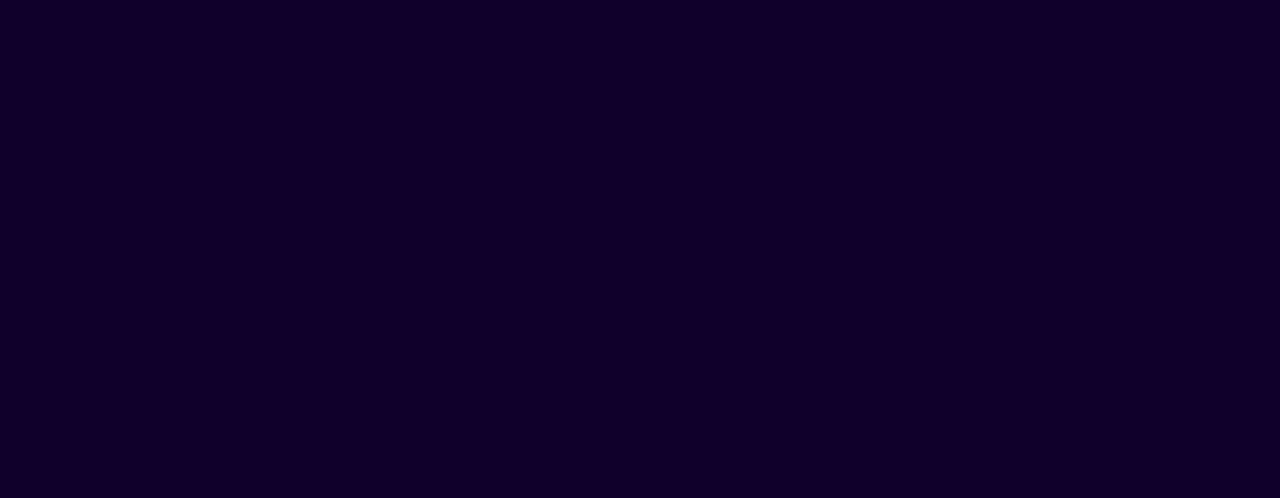
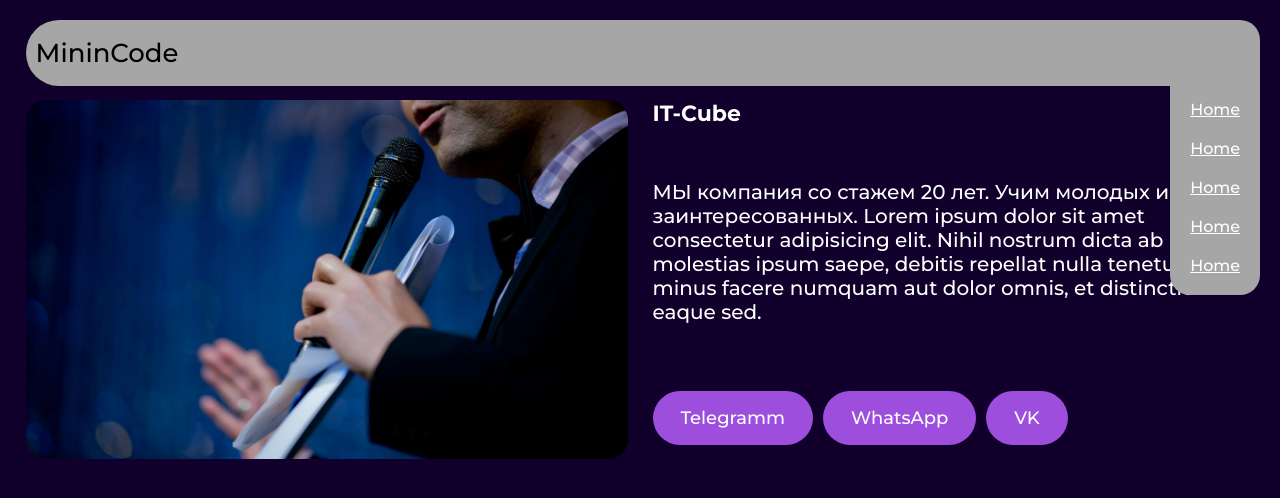
Before and after one commit to Filanq/minincode24, a Vue app: page /organization-card in a window 1280 px wide. Before the commit this address had no page. Shown: the top 498 px of the page. Built offline with nearby package versions, Linux system fonts and the light colour scheme; the HTML template or start-up script is replaced by a standard one.

Commit message:
cardOrganiz

```diff
--- a/src/router/index.ts
+++ b/src/router/index.ts
@@ -13,6 +13,7 @@ import OrgAccountEventsView from '@/views/OrgAccountEventsView.vue';
 import OrgAccountNewsView from '@/views/OrgAccountNewsView.vue';
 import OrgAccountGuestsView from '@/views/OrgAccountGuestsView.vue';
 import CardNewsViews from '@/views/CardNewsViews.vue';
+import CardOrganizationView from '@/views/CardOrganizationView.vue';
 
 const router = createRouter({
   history: createWebHistory(import.meta.env.BASE_URL),
@@ -103,6 +104,11 @@ const router = createRouter({
       path: '/events-card',
       name: 'events_card',
       component: CardNewsViews,
+    },
+    {
+      path: '/organization-card',
+      name: 'organization_card',
+      component: CardOrganizationView,
     }
   ],
 });
--- /dev/null
+++ b/src/views/CardOrganizationView.vue
@@ -0,0 +1,75 @@
+<template>
+    <HeaderComponent/>
+
+    <div class="section">
+        <div class="container grid grid-column gap-25">
+            <div class="organization_wrap grid grid-row gap-25">
+                <div class="grid grid-column gap-25 ac-s">
+                    <img src="../assets/images/news_test.webp" alt="img">
+                </div>
+                <div class="grid grid-column gap-25">
+                    <h3 class="h4">IT-Cube</h3>
+                    <p>МЫ компания со стажем 20 лет. Учим молодых и заинтересованных. Lorem ipsum dolor sit amet consectetur adipisicing elit. Nihil nostrum dicta ab molestias ipsum saepe, debitis repellat nulla tenetur quis minus facere numquam aut dolor omnis, et distinctio eaque sed.</p>
+                    <div style="width: fit-content" class="grid grid-row gap-10 ac-c">
+                        <a href="https://telegram.org" class="btn">Telegramm</a>
+                        <a href="https://whatsapp" class="btn">WhatsApp</a>
+                        <a href="https://vk" class="btn">VK</a>
+
+                    </div>
+                </div>
+            </div>
+        </div>
+    </div>
+</template>
+
+<script setup>
+    import HeaderComponent from '@/components/HeaderComponent.vue';
+</script>
+
+<style scoped>
+    .organization_wrap{
+        grid-template-columns: 1fr 1fr;
+    }
+
+    .organization_wrap > div > img{
+        width: 100%;
+        border-radius: 20px;
+        height: fit-content
+    }
+
+    .competents__wrap{
+        display: flex;
+        gap: 25px;
+        flex-wrap: wrap;
+    }
+
+    .competents__block{
+        display: flex;
+        flex-direction: column;
+        justify-content: space-between;
+        align-items: center;
+        width: fit-content;
+        gap: 10px;
+
+        padding: 15px;
+        border: 1px solid var(--colorBlueMain);
+        border-radius: 20px;
+    }
+
+    .btn--mini{
+        padding: 8px 18px;
+    }
+
+    .link{
+        font-size: 18px;
+        display: flex;
+        justify-content: center;
+        justify-content: center;
+
+        padding: 7px 14px;
+        border-radius: 50px;
+        outline: 1px solid rgb(49, 49, 49);
+        width: fit-content;
+        color: white;
+    }
+</style>
```
